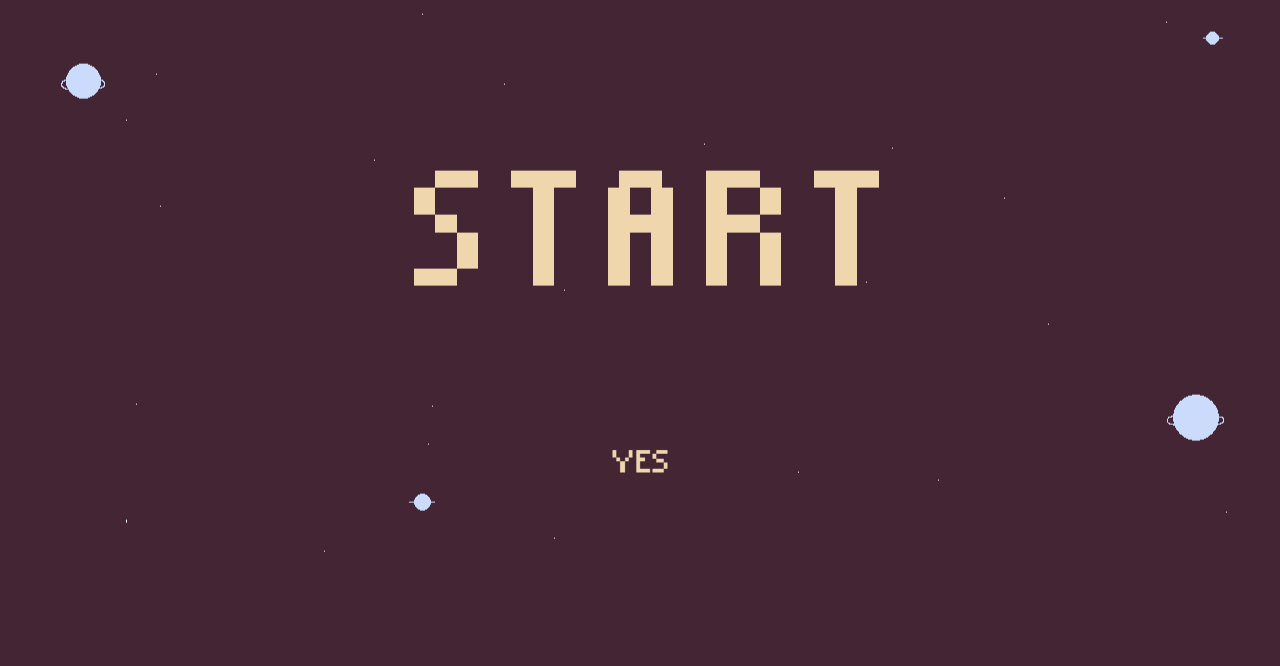
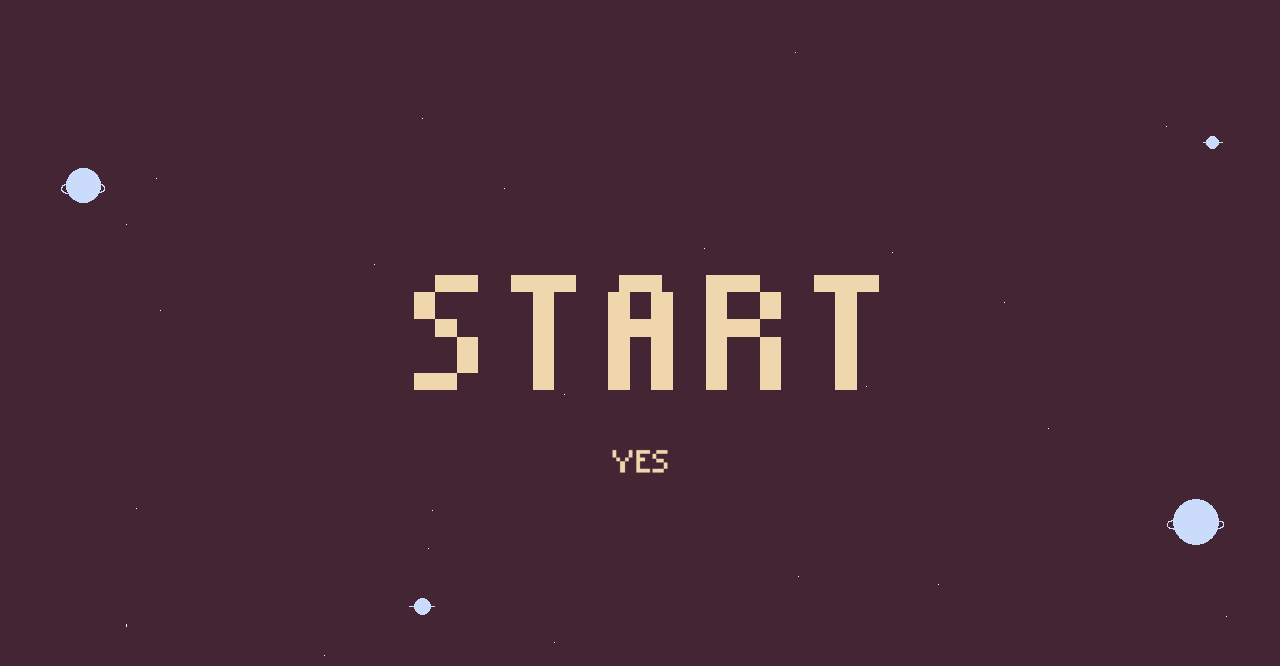
Before and after one commit to fionayzabellegumaroy/IGC-Final-Project, a React (Vite) app: page / in a window 1280 px wide. Shown: the top 666 px of the page. Built offline with nearby package versions, Linux system fonts and the light colour scheme.

Commit message:
refactor: updated screen tingz

```diff
--- a/src/App.jsx
+++ b/src/App.jsx
@@ -161,8 +161,8 @@ function App() {
                 position: "fixed",
                 top: "50%",
                 transform: !zoom
-                  ? "translate(-50%, -65%) scale(1)"
-                  : "translate(-50%, -65%) scale(0)",
+                  ? "translate(-50%, -50%) scale(1)"
+                  : "translate(-50%, -50%) scale(0)",
                 transition: "transform 0.8s ease, opacity 0.8s ease",
                 // width: "568px"
               }}
```
